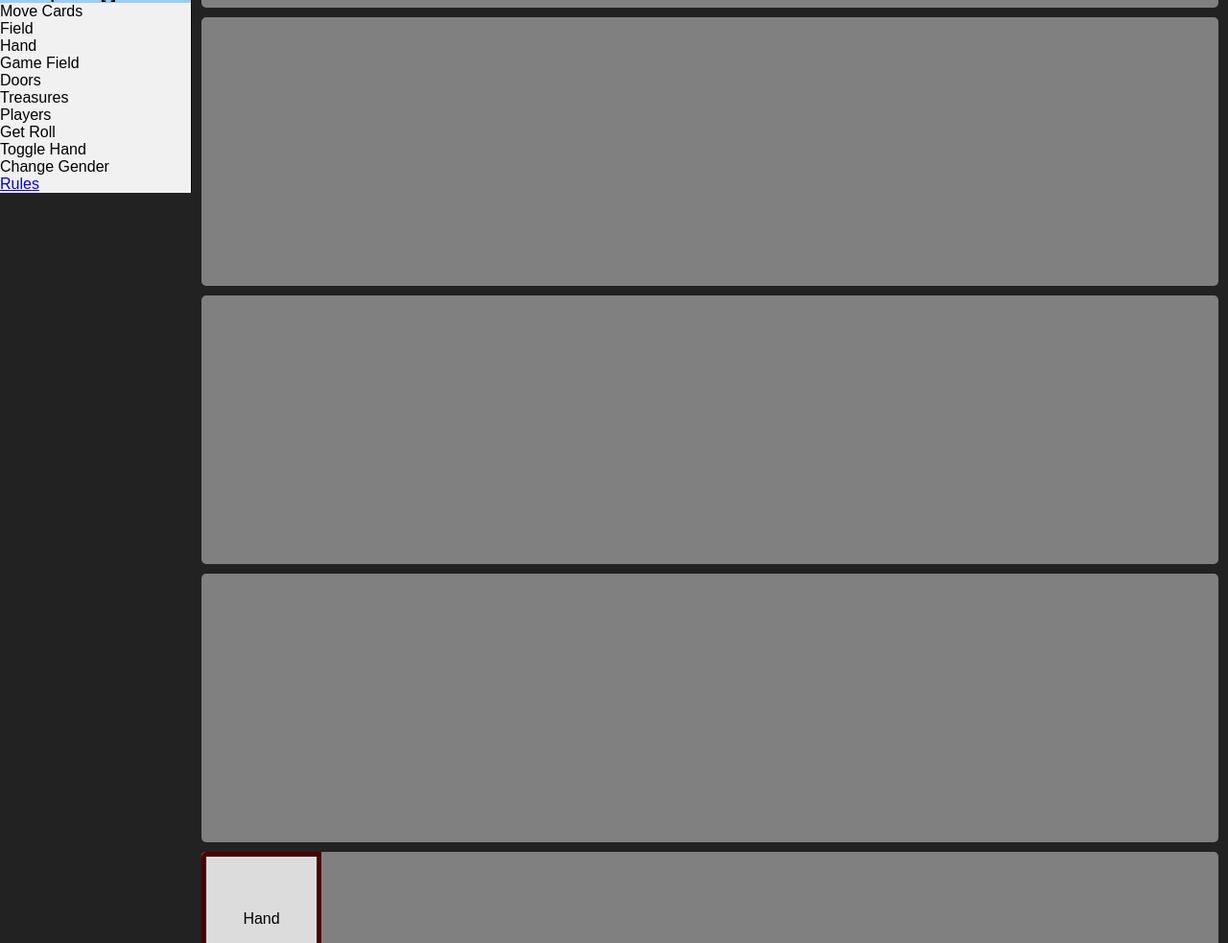
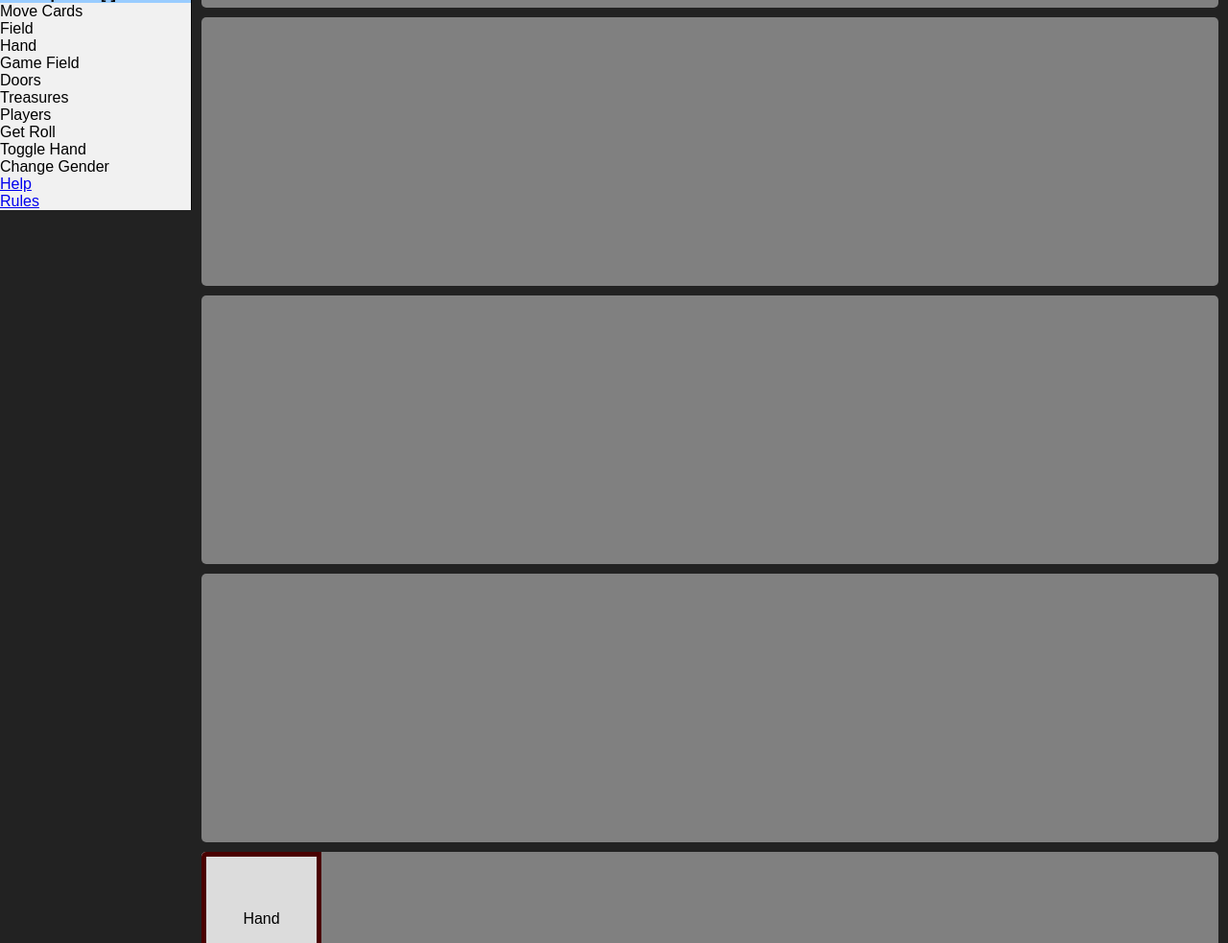
Before and after one commit to jeffreyj123/MunchkinJS, a website: page index.html in a window 1280 px wide. Shown: the part 892-1875 px from the top of the page at 96% size. Drawn offline with nearby package versions, Linux system fonts and the light colour scheme; a script that the page names is missing.

Commit message:
Add help for README guide

```diff
--- a/index.html
+++ b/index.html
@@ -139,6 +139,7 @@
             <li onClick="endCombat()">End Combat</li> -->
             <li onClick="socket.emit('toggle hand')">Toggle Hand</li>
             <li onClick="socket.emit('change gender')">Change Gender</li>
+            <li><a target="_blank" href="README.md">Help</a></li>
             <li><a target="_blank" href="http://www.worldofmunchkin.com/rules/munchkin_rules.pdf"/>Rules</a></li>
           </ul>
         </div>
```
Also changed, not shown: public/README.md (added).
